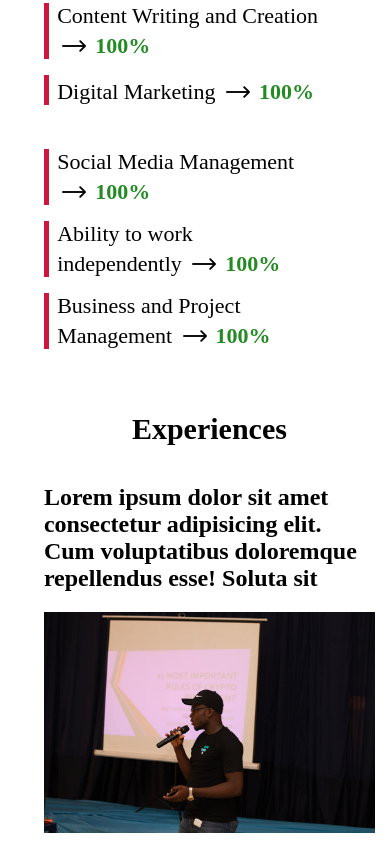
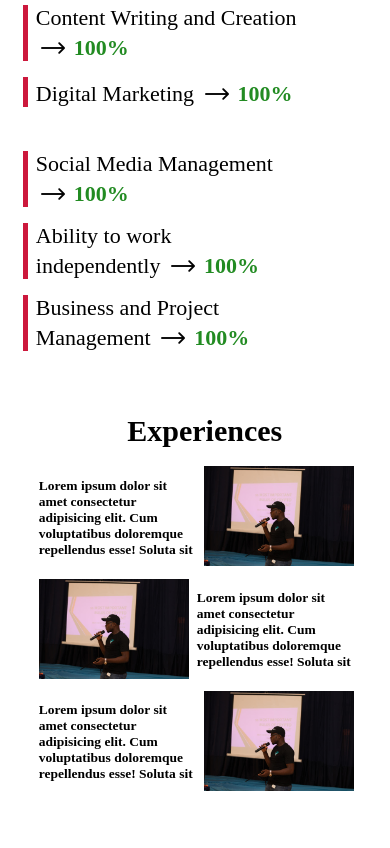
Before and after one commit to S-Core21/kevin-pf, a plain HTML site: page index.html in a window 390 px wide. Shown: the part 3718-4566 px from the top of the page. Drawn offline with Linux system fonts and the light colour scheme; files whose address does not match are found by name.

Commit message:
progress

```diff
--- a/main.css
+++ b/main.css
@@ -15,10 +15,10 @@ body{
    display: flex;
    flex-direction: column;
    flex-wrap: wrap;
-   padding-inline: 2rem;
+   Padding-inline: 2rem;
    gap: 5rem;
-   max-width: 1450px;
-   margin: auto;
+   /* max-width: 1450px; */
+   /* margin: auto; */
 }
 
 nav a{
@@ -129,7 +129,7 @@ article{
 }
 .vid{
     display: flex;
-    width: 1380px;
+    width: 95vw;
     margin: auto;
 }
 #vid{
@@ -325,12 +325,11 @@ article{
 .ten{
     display: flex;
     flex-direction: column;
-    align-items: center;
+    /* align-items: center; */
 }
 .ten main{
     display: flex;
-    /* justify-content: space-between; */
-    width: 100%;
+
 }
 .ten ul{
     display: flex;
@@ -338,6 +337,7 @@ article{
     list-style-type: none;
     font-size: 22px;
     gap: 1rem;
+    transform: translateX(-2rem);
 }
 .ten ul img{
     Margin-inline: 5px;
@@ -397,31 +397,43 @@ footer img{
     width: 25px;
 }
 
-/*
+
 @media only screen and (max-width: 1450px) {
     body{
+        width: 100vw;
+        margin: auto;
+        box-sizing: border-box;
+    }
+    }
 
-    }
+/* @media only screen and (max-width: 760px) {
+
     } */
 
 @media only screen and (max-width: 420px){
     /* .one,.two,.three,.four,.five,.six,.seven,.eight,.nine,.ten,.eleven,footer{
    border: 1px solid black;
 } */
+html{
+    width: 95vw;
+    margin: auto;
+    overflow-X: hidden;
+}
 body{
     gap: 2rem;
     margin: 0;
     overflow-x: hidden;
     padding-inline: 10px;
-    width:90%;
+    width:95%;
     display: flex;
     align-items: center;
     justify-content: center;
+    align-items: center;
 
-    position: absolute;
+    /* position: absolute;
     left: .9rem;
     top: 0;
-
+     */
 }
 nav{
     display: none;
@@ -568,6 +580,9 @@ nav{
     width: 95%;
     margin-left: -6rem;
 }
+.ten main ul{
+    transform: translateX(2.5rem);
+}
 .ten header, .eleven header, .nine header{
     font-size: 20px;
     margin-bottom: -1rem;
@@ -577,29 +592,29 @@ nav{
     display: flex;
     flex-direction: column;
     margin: 0rem;
-    max-width: 400px;
+    /* max-width: 400px; */
 }
 .eleven img{
-    width: 100%;
+    width: 150px;
 }
 .eleven main{
     display: flex;
     flex-direction: column;
-    gap: 3rem;
+    gap: 0rem;
     width: 100%;
-
+   font-size: 9px;
 }
 .eleven div{
     display: flex;
-    flex-direction: column;
-    gap: 0rem;
-    align-items: center;
+    flex-direction: row;
+    gap: 0.5rem;
+    align-items: flex-start;
     font-weight: 100;
     padding-top: 10px;
     margin-bottom: 0rem;
 }
 .eleven div {
-    width: 100%;
+    width: 95%;
 }
 hr{
     display: none;
@@ -611,7 +626,7 @@ hr{
     border: none;
 }
 .nine{
-    max-width: 370px;
+    max-width: 95%;
     margin-top: 1rem;
 }
 .nine main{
```
